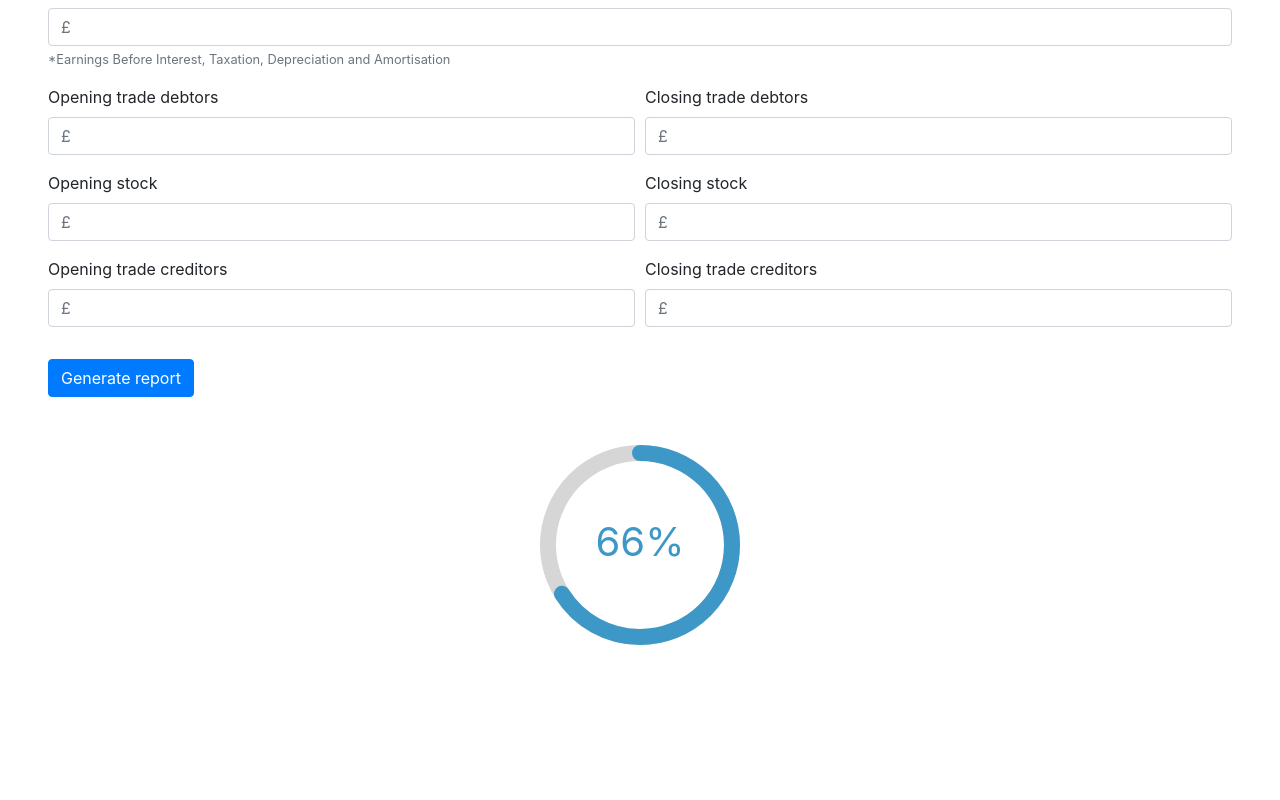
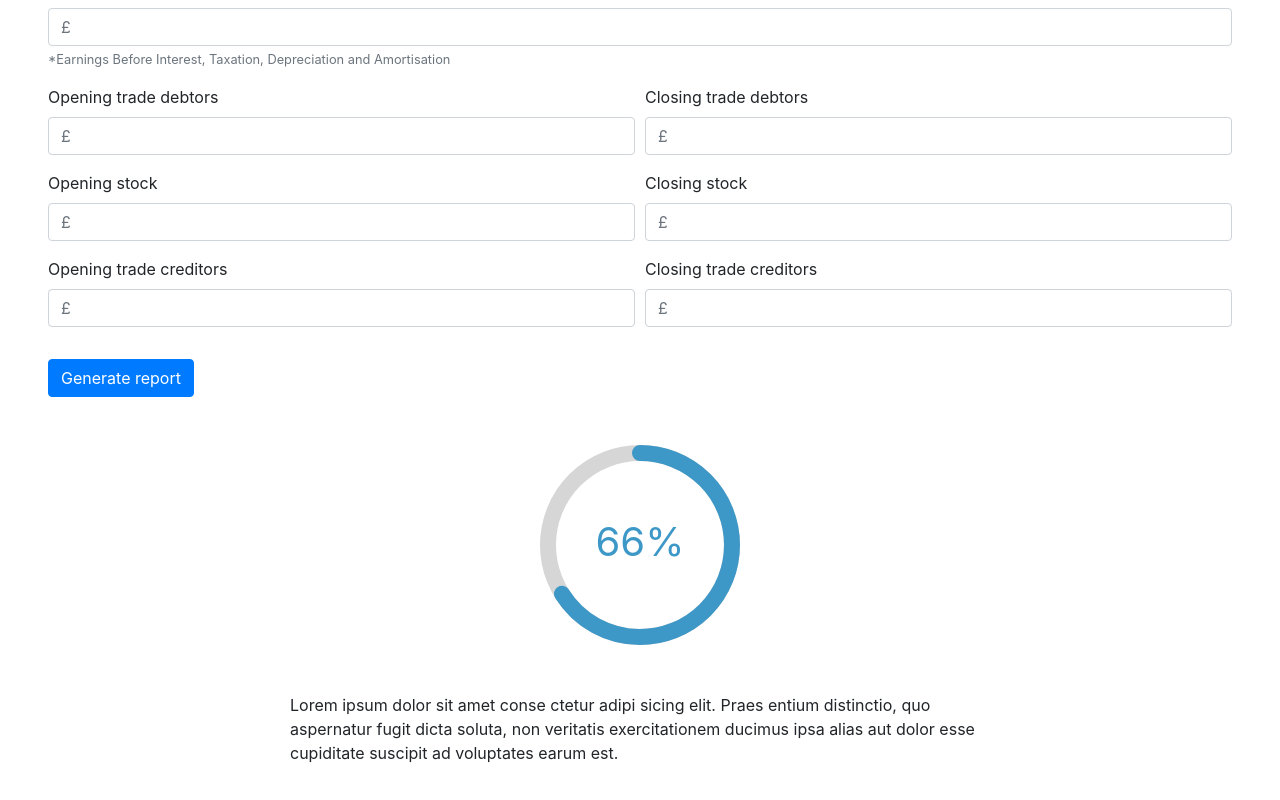
Before and after one commit to harrietgoddard/cash-conversion-analyser, a React (Create React App) app: page / in a window 1280 px wide. Shown: the part 336-1136 px from the top of the page. Before the commit the page ends 1029 px from the top, so only its background shows below. Built offline with nearby package versions, Linux system fonts and the light colour scheme.

Commit message:
Commentary component added

```diff
--- a/src/App.js
+++ b/src/App.js
@@ -3,6 +3,7 @@ import './App.css';
 import Header from './components/Header/';
 import MainForm from './components/MainForm/';
 import ConversionPercentage from './components/ConversionPercentage/';
+import Commentary from './components/Commentary/';
 
 function App() {
   return (
@@ -10,6 +11,7 @@ function App() {
       <Header />
       <MainForm />
       <ConversionPercentage />
+      <Commentary />
     </>
   );
 }
--- /dev/null
+++ b/src/components/Commentary/index.js
@@ -0,0 +1,18 @@
+import React from 'react';
+
+const Commentary = () => {
+
+    return (
+        <div
+            className="d-flex flex-column align-items-center"
+        >
+            <p
+                style={{ maxWidth: 700 }}
+                className="ml-5 mr-5 mb-5"
+            >Lorem ipsum dolor sit amet conse ctetur adipi sicing elit. Praes entium distinctio, quo aspernatur fugit dicta soluta, non veritatis exercitationem ducimus ipsa alias aut dolor esse cupiditate suscipit ad voluptates earum est.
+            </p>
+        </div>
+    );
+};
+
+export default Commentary;
```
